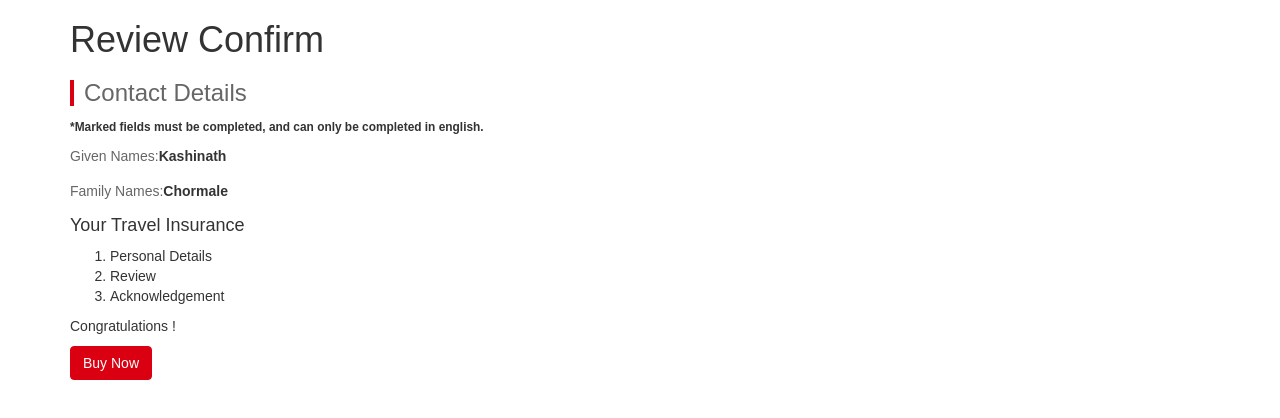
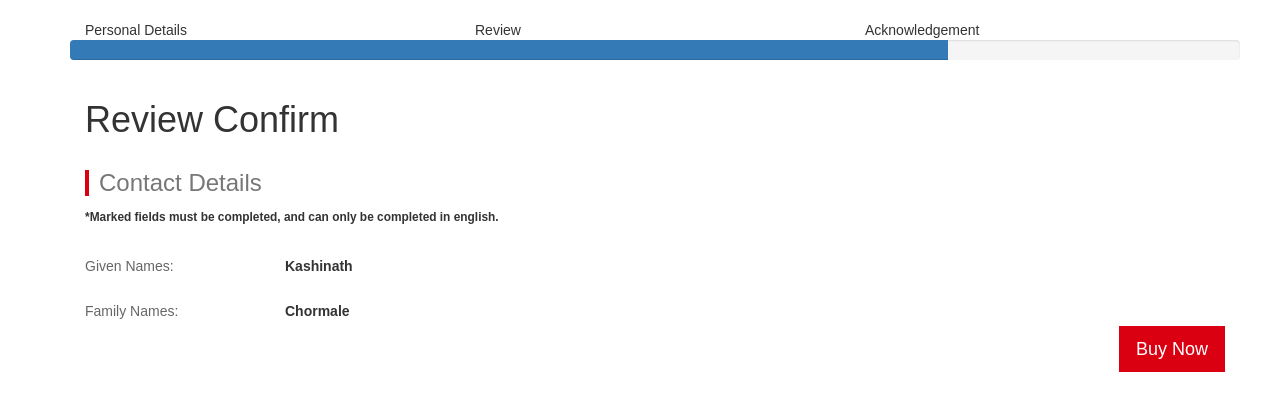
Before and after one commit to kashinathc123/InsuranceDemo, a React (Create React App) app: page /review-confirm in a window 1280 px wide. Shown: the top 418 px of the page. Built offline with nearby package versions, Linux system fonts and the light colour scheme.

Commit message:
grid layout using reactJs

```diff
--- a/src/App.js
+++ b/src/App.js
@@ -11,14 +11,48 @@ import ReviewConfirm from './review-confirm';
 class App extends Component {
   render() {
     var Button = ReactBootstrap.Button;
-    return (
+    var Grid = ReactBootstrap.Grid;
+    var Row = ReactBootstrap.Row;
+    var Col = ReactBootstrap.Col;
+    var Clearfix = ReactBootstrap.Clearfix;
+    var ProgressBar = ReactBootstrap.ProgressBar;
+    var now = 75;
+
+       return (
       <div className="App">
+
+
+
+
+  <Grid>
+  <Row>
+      <Col sm={12} md={12} lg={12}>&nbsp;</Col>
+  </Row>
+    <Row className="show-grid">
+      <Col sm={6} md={4} lg={4}>
+        Personal Details
+
+      </Col>
+      <Col sm={6} md={4} lg={4}>
+        Review
+      </Col>
+      <Col sm={6} md={4} lg={4}>
+        Acknowledgement
+      </Col>
+    </Row>
+    <Row>
+      <Col className="progressbar" sm={12} md={12} lg={12}>
+        <ProgressBar now={now} />
+      </Col>
+  </Row>
+
+
+  </Grid>
+
         <BrowserRouter>
           <div>
-
-          <Route  exact path="/" component={Contact}/>
-          <Route  exact path="/review-confirm" component={ReviewConfirm}/>
-
+            <Route  exact path="/" component={Contact}/>
+            <Route  exact path="/review-confirm" component={ReviewConfirm}/>
           </div>
         </BrowserRouter>
 
--- /dev/null
+++ b/src/EditContact.js
@@ -0,0 +1,19 @@
+import React, {Component} from 'react';
+
+function UserGreeting(props) {
+    return <a>Edit</a>;
+  }
+
+  function GuestGreeting(props) {
+  return <a style={{display:'none'}}></a>;
+  }
+
+function Greeting(props) {
+    const isLoggedIn = '';
+    if (isLoggedIn) {
+      return <UserGreeting />;
+    }
+    return <GuestGreeting />;
+  }
+
+  export default Greeting;
--- a/src/acknowledgement.js
+++ b/src/acknowledgement.js
@@ -1,18 +1,54 @@
 import React, {Component} from 'react';
 import {BrowserRouter, Link, Route} from 'react-router-dom';
+import * as ReactBootstrap from 'react-bootstrap';
+
 class Acknowledgement extends Component{
+
+
+    constructor() {
+        super();
+
+        var today = new Date(),
+            date = today.getFullYear() + '-' + (today.getMonth() + 1) + '-' + today.getDate() + today.getDay();
+
+        this.state = {
+            date: date
+        };
+    }
+
+
+
     render(){
+        var Grid = ReactBootstrap.Grid;
+        var Row = ReactBootstrap.Row;
+        var Col = ReactBootstrap.Col;
         return(
             <div>
                 <h4>Your Travel Insurance </h4>
-                <ul className="ack-progress">
-                    <li>Personal Details</li>
-                    <li>Review</li>
-                    <li>Acknowledgement</li>
-                </ul>
-                <div>
-                    <p>Congratulations !</p>
-                </div>
+                <Grid>
+                     <Row>
+                        <Col sm={12} md={12} lg={12}>
+                        <div className="ack-main">
+                            <h4>Congratulations !</h4>
+                            <div className='date'>
+                               <p>Your Insurance purchase is confirmed on {this.state.date}</p>
+                               <p>A confirmation email is on it's way.</p>
+                            </div>
+                        </div>
+                        </Col>
+                    </Row>
+                    <Row>
+                         <Col sm={12} md={12} lg={12}>&nbsp;</Col>
+                    </Row>
+                    <Row>
+                        <Col className="text-center" sm={12} md={12} lg={12}>
+                            <Link className="btn btn-lg btn-danger" to="/">Buy new policy</Link>
+
+                        </Col>
+                     </Row>
+
+                </Grid>
+
             </div>
         )
     }
--- a/src/contact-details.js
+++ b/src/contact-details.js
@@ -1,18 +1,66 @@
 import React, {Component} from 'react';
+import * as ReactBootstrap from 'react-bootstrap';
+import Greeting from './EditContact';
 
 class ContactDetails extends Component{
     constructor(props){
-        super();
+        super(props);
+        console.log("props is",this.props.msg);
     }
 
     render(){
+
+        var Grid = ReactBootstrap.Grid;
+        var Row = ReactBootstrap.Row;
+        var Col = ReactBootstrap.Col;
+
         return(
-            <div className="contact-details-main">
-                <h3 className="component-header">Contact Details</h3>
-                <p><small>*Marked fields must be completed, and can only be completed in english.</small></p>
-                <p><label>Given Names:  </label><b>{this.props.data.contactInfo.name}</b></p>
-                <p><label>Family Names:  </label><b>{this.props.data.contactInfo.lastName}</b></p>
-            </div>
+
+            <Grid className="contact-details-main">
+                    <Row>
+                        <Col sm={12} md={12} lg={12}>
+                        <h3 className="component-header text-muted">Contact Details</h3>
+                        </Col>
+                    </Row>
+                    <Row>
+                        <Col sm={12} md={12} lg={12}>
+                        <p><small>*Marked fields must be completed, and can only be completed in english.</small></p>
+                        </Col>
+                    </Row>
+                    <Row>
+                        <Col sm={12} md={12} lg={12}>&nbsp;</Col>
+                    </Row>
+
+                    <Row>
+                        <Col sm={12} md={12} lg={12}>
+                        <Row>
+                            <Col sm={6} md={2} lg={2}>
+                            <label className="text-muted">Given Names:  </label>
+                            </Col>
+                            <Col sm={6} md={8} lg={8}>
+                            <b>{this.props.data.contactInfo.name}</b>
+                            </Col>
+                        </Row>
+                        </Col>
+                    </Row>
+                    <Row>
+                        <Col sm={12} md={12} lg={12}>&nbsp;</Col>
+                    </Row>
+                    <Row>
+                        <Col sm={12} md={12} lg={12}>
+                            <Row>
+                                <Col sm={6} md={2} lg={2}>
+                                <label className="text-muted">Family Names:  </label>
+                                </Col>
+                                <Col sm={6} md={8} lg={8}>
+                                <b>{this.props.data.contactInfo.lastName}</b>
+                                </Col>
+                            </Row>
+                        </Col>
+                    </Row>
+            </Grid>
+
+
         )
     }
 }
--- a/src/contact.js
+++ b/src/contact.js
@@ -1,5 +1,6 @@
 import React, {Component} from 'react';
 import ContactDetails from './contact-details';
+import * as ReactBootstrap from 'react-bootstrap';
 import {BrowserRouter, Link, Route} from 'react-router-dom';
 var data = require('./db.json');
 
@@ -12,10 +13,29 @@ class Contact extends Component{
 
     }
     render(){
+
+        var Grid = ReactBootstrap.Grid;
+    var Row = ReactBootstrap.Row;
+    var Col = ReactBootstrap.Col;
+
         return(
             <div>
-                <ContactDetails data={data}/>
-                <Link className="btn btn-danger" to="/review-confirm">Confirm</Link>
+                <Grid>
+                    <Row>
+                        <Col sm={12} md={12} lg={12}>
+                        <ContactDetails data={data}/>
+                        </Col>
+                    </Row>
+                    <Row>
+                    <Col sm={12} md={6} lg={6}>&nbsp;</Col>
+                        <Col sm={12} md={6} lg={6}>
+                            <Link className="pull-right btn btn-lg btn-danger" to="/review-confirm">Confirm</Link>
+                        </Col>
+                    </Row>
+                   </Grid>
+
+
+
             </div>
         )
     }
--- a/src/index.css
+++ b/src/index.css
@@ -3,7 +3,9 @@ body {
   padding: 0;
   font-family: sans-serif;
 }
-
+.contact-details-main{
+  padding: 0;
+}
 .contact-details-main small{
   font-weight: 700;
 }
@@ -14,9 +16,21 @@ body {
 .component-header{
   border-left: 4px solid #db0011;
   padding-left: 10px;
-  color: #666666;
 }
 .btn-danger{
   background-color: #db0011;
     border-color: #db0011;
 }
+
+.row .progressbar{
+  padding: 0;
+}
+.ack-main{
+  background-color: #474c4a;
+  color: #ffffff;
+  padding: 20px;
+  text-align: center;
+}
+.btn.btn-danger{
+  border-radius: 0;
+}
--- a/src/review-confirm.js
+++ b/src/review-confirm.js
@@ -1,21 +1,55 @@
 import React, {Component} from 'react';
 import {BrowserRouter, Link, Route} from 'react-router-dom';
+import * as ReactBootstrap from 'react-bootstrap';
 import ContactDetails from './contact-details';
 import Acknowledgement from './acknowledgement';
 var data = require('./db.json');
+const isLoggedIn = true;
 
 
 class ReviewConfirm extends Component{
+
+    constructor(props){
+        super(props);
+        console.log("swds",this.state.isLogged)
+    }
+
+    state={
+        isLogged: 'prasas'
+    }
+
     render(){
+        var Grid = ReactBootstrap.Grid;
+    var Row = ReactBootstrap.Row;
+    var Col = ReactBootstrap.Col;
         return(
             <BrowserRouter>
             <div>
-                <h1>Review Confirm</h1>
-                <ContactDetails data={data}/>
-                <Acknowledgement />
-                <Link className="btn btn-danger" to="/acknowledgement">Buy Now</Link>
 
-                <Route  exact path="/acknowledgement" component={Acknowledgement}/>
+                 <Grid>
+                    <Row>
+                        <Col sm={12} md={12} lg={12}>
+                            <h1>Review Confirm</h1>
+                        </Col>
+                    </Row>
+                    <Row>
+                        <Col sm={12} md={12} lg={12}>
+                             <ContactDetails msg={this.isLogged} data={data}/>
+                        </Col>
+                    </Row>
+
+                    <Row>
+                    <Col sm={12} md={6} lg={6}>&nbsp;</Col>
+                        <Col sm={12} md={6} lg={6}>
+                             <Link className="pull-right btn btn-lg btn-danger" to="/Acknowledgement">Buy Now</Link>
+                            <Route exact path="/acknowledgement" component={Acknowledgement}/>
+                        </Col>
+                    </Row>
+                 </Grid>
+
+
+
+
             </div>
             </BrowserRouter>
         )
```
Also changed, not shown: 1 other file (tests, documents, lock files or other folders).
